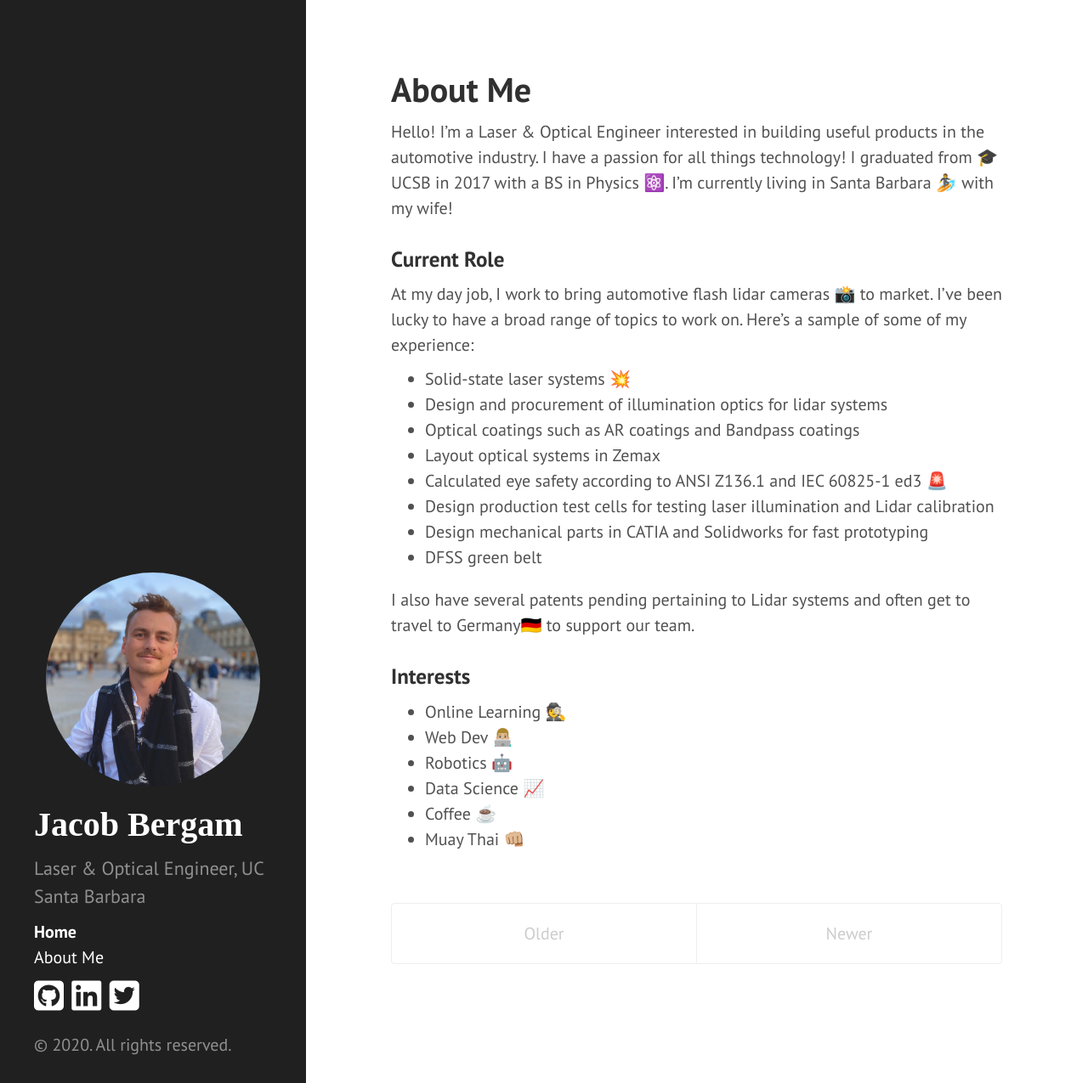
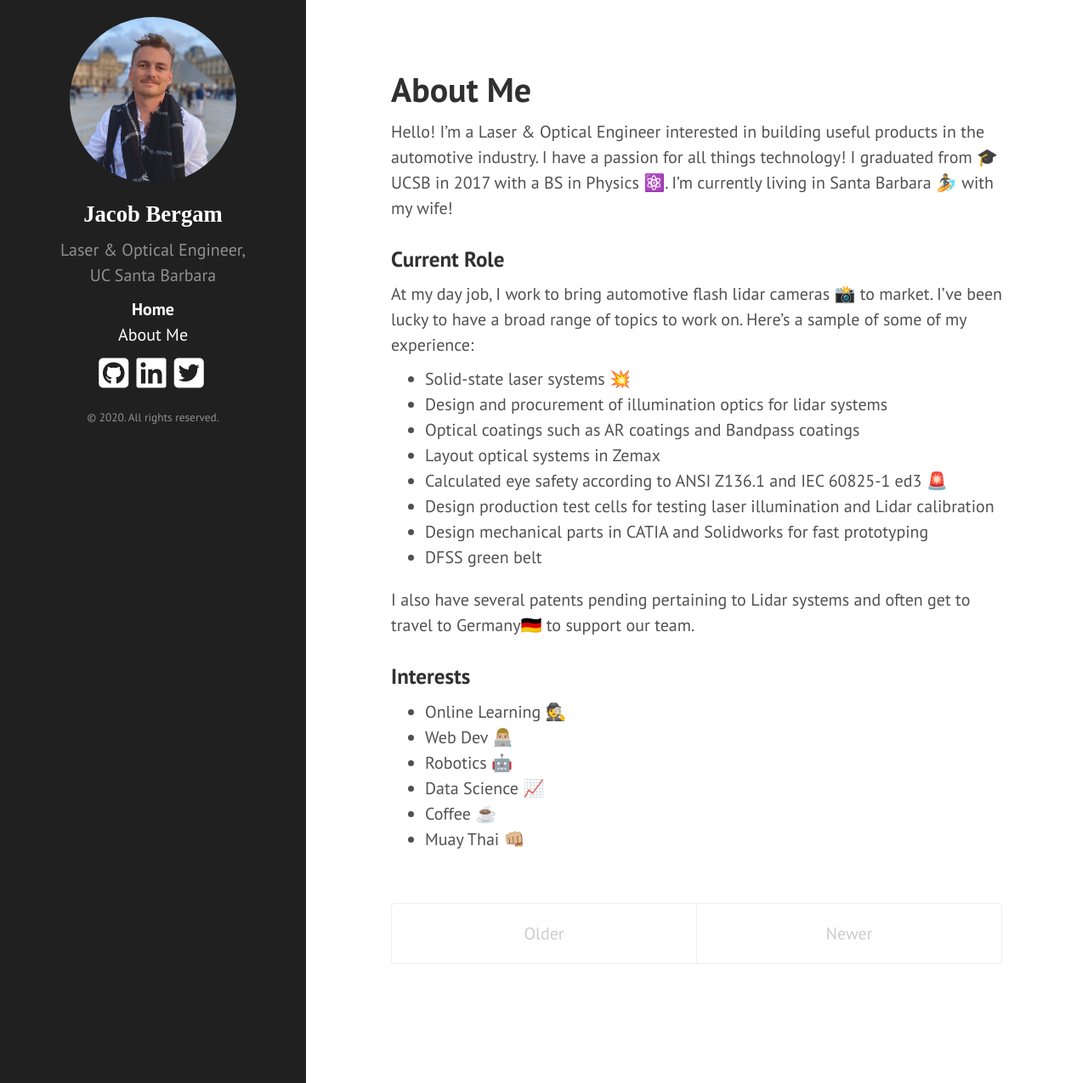
Before and after one commit to Jacobabergam/jacobbergam_blog, a Jekyll site: the page built from index.html, in a window 1280 px wide and 1275 px high. Shown: the whole window at 85% size. Built offline with Jekyll 4.4.1, drawn with Linux system fonts in a browser that asks for light colours; nearby versions of some CDN libraries; the list of posts is cut into pages by our own code.

Commit message:
Updated Sidebar styling and sizeing

```diff
--- a/_config.yml
+++ b/_config.yml
@@ -5,7 +5,7 @@ permalink:           /:categories/:year/:month/:day/:title/
 # Setup
 title:               Jacob Bergam
 tagline:             jacobbergam.com
-description:         "Laser & Optical Engineer, \n UC Santa Barbara"
+description:         "Laser & Optical Engineer, <br> UC Santa Barbara"
 url:                 http://JacobBergam.com
 baseurl:             ''
 encoding:            utf-8
--- a/_includes/sidebar.html
+++ b/_includes/sidebar.html
@@ -47,6 +47,6 @@
       <!-- <span class="sidebar-nav-item">Currently{{ site.version }}</span> -->
     </nav>
 
-    <p>&copy; {{ site.time | date: '%Y' }}. All rights reserved.</p>
+    <p class="sidebar-tag"> &copy; {{ site.time | date: '%Y' }}. All rights reserved.</p>
   </div>
 </div>
--- a/public/css/custom.css
+++ b/public/css/custom.css
@@ -4,7 +4,7 @@
   margin-right: auto;
   overflow:hidden;
   border-radius: 50%;
-  max-width: 90%;
+  max-width: 70%;
   height: auto;
 }
 
@@ -15,3 +15,7 @@
 .fa {
   margin-right: 0.2rem;
 }
+
+.sidebar-tag {
+    font-size: 0.6667rem;
+}
--- a/public/css/hyde.css
+++ b/public/css/hyde.css
@@ -58,6 +58,8 @@ html {
   padding: 2rem 1rem;
   color: rgba(255,255,255,.5);
   background-color: #202020;
+  height: 100vh;
+
 }
 @media (min-width: 48em) {
   .sidebar {
@@ -66,7 +68,7 @@ html {
     left: 0;
     bottom: 0;
     width: 18rem;
-    text-align: left;
+    /* text-align: center; */
   }
 }
 
@@ -80,7 +82,7 @@ html {
   color: #fff;
   margin-top: 0;
   font-family: serif;
-  font-size: 2.0rem;
+  font-size: 1.3333rem;
 }
 
 /* Sidebar nav */
@@ -90,6 +92,7 @@ html {
 .sidebar-nav-item {
   display: block;
   line-height: 1.5;
+  font-size: 1rem;;
 }
 a.sidebar-nav-item:hover,
 a.sidebar-nav-item:focus {
@@ -109,7 +112,7 @@ a.sidebar-nav-item:focus {
   .sidebar-sticky {
     position: absolute;
     right:  1rem;
-    bottom: 1rem;
+    top: 1rem;
     left:   1rem;
   }
 }
--- a/public/css/poole.css
+++ b/public/css/poole.css
@@ -259,7 +259,7 @@ tbody tr:nth-child(odd) th {
  */
 
 .lead {
-  font-size: 1.10rem;
+  font-size: 1rem;
   font-weight: 300;
 }
 
```
